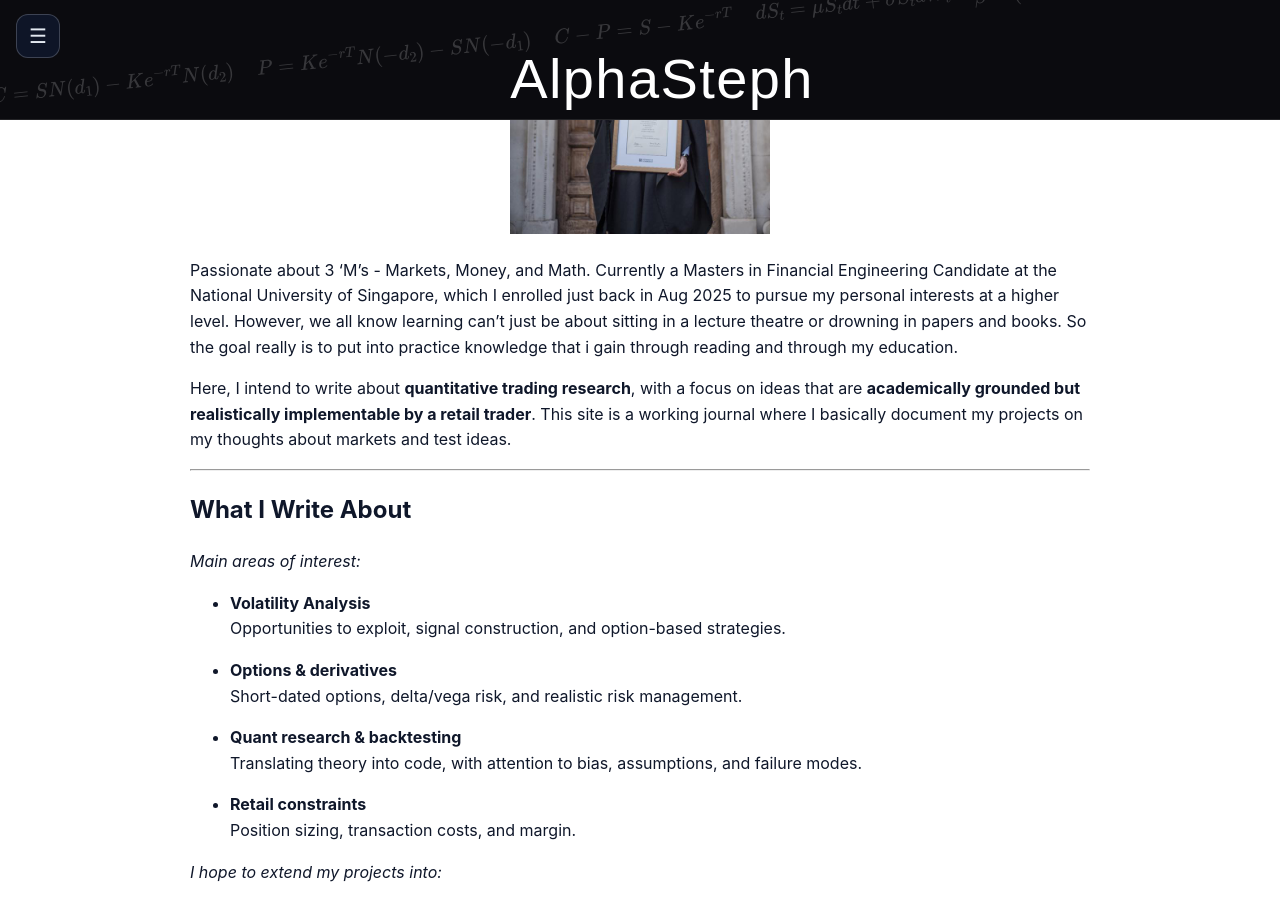
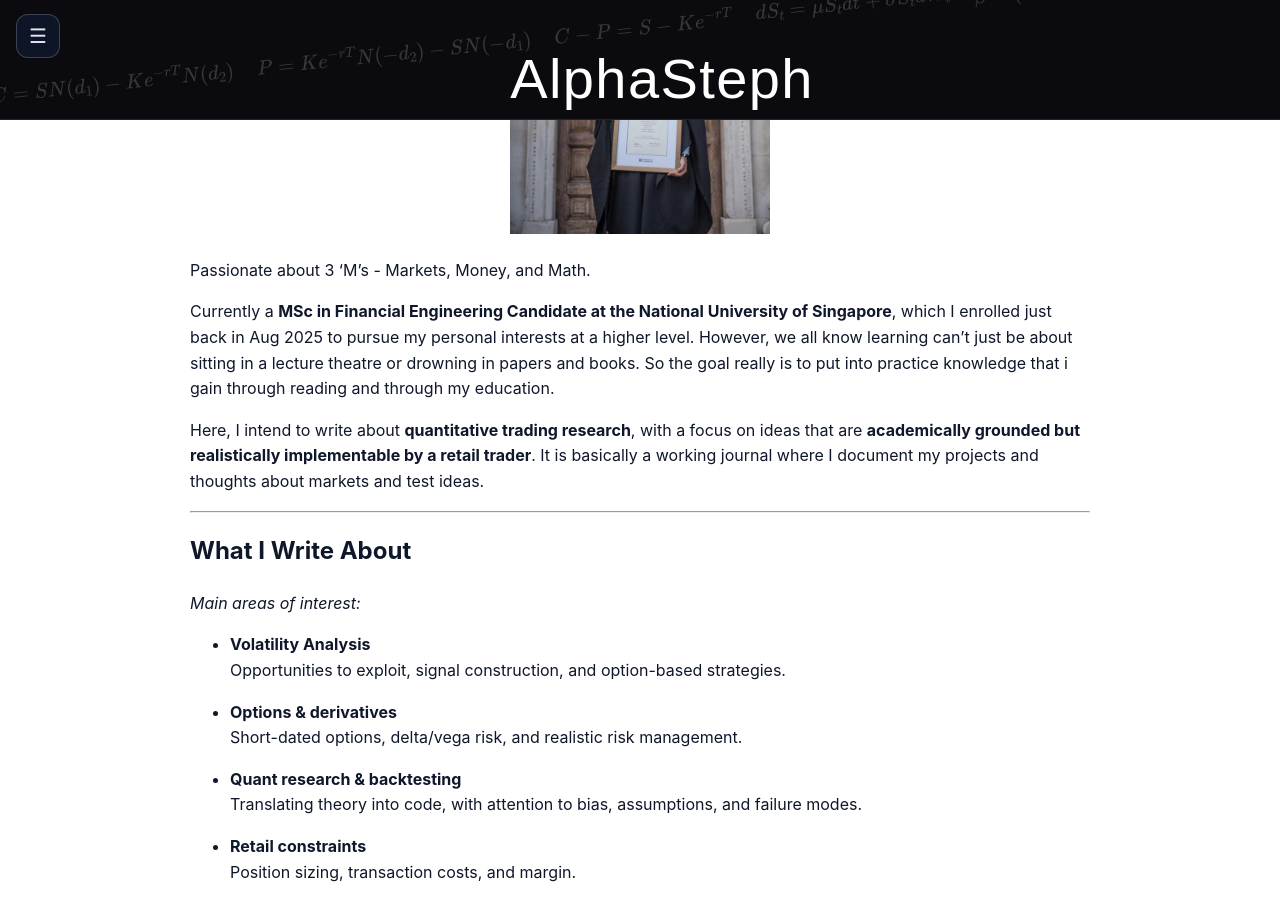
Before and after one commit to sljy1995/StephTheAlpha, a Jekyll site: the page built from about.md, in a window 1280 px wide and 900 px high, scrolled down 386 px. Built offline with Jekyll 4.4.1, drawn with Linux system fonts in a browser that asks for light colours; some web fonts are replaced.

Commit message:
Update about.md with clearer personal introduction
Revised the introduction to clarify educational background and writing focus.

```diff
--- a/about.md
+++ b/about.md
@@ -11,10 +11,11 @@ permalink: /about/
   </p>
 </figure>
 
-Passionate about 3 'M's - Markets, Money, and Math. Currently a Masters in Financial Engineering Candidate at the National University of Singapore, which I enrolled just back in Aug 2025 to pursue my personal interests at a higher level. However, we all know learning can't just be about sitting in a lecture theatre or drowning in papers and books. So the goal really is to put into practice knowledge that i gain through reading and through my education.
+Passionate about 3 'M's - Markets, Money, and Math.
 
-Here, I intend to write about **quantitative trading research**, with a focus on ideas that are **academically grounded but realistically implementable by a retail trader**.
-This site is a working journal where I basically document my projects on my thoughts about markets and test ideas.
+Currently a **MSc in Financial Engineering Candidate at the National University of Singapore**, which I enrolled just back in Aug 2025 to pursue my personal interests at a higher level. However, we all know learning can't just be about sitting in a lecture theatre or drowning in papers and books. So the goal really is to put into practice knowledge that i gain through reading and through my education.
+
+Here, I intend to write about **quantitative trading research**, with a focus on ideas that are **academically grounded but realistically implementable by a retail trader**. It is basically a working journal where I document my projects and thoughts about markets and test ideas.
 
 ---
 
```
